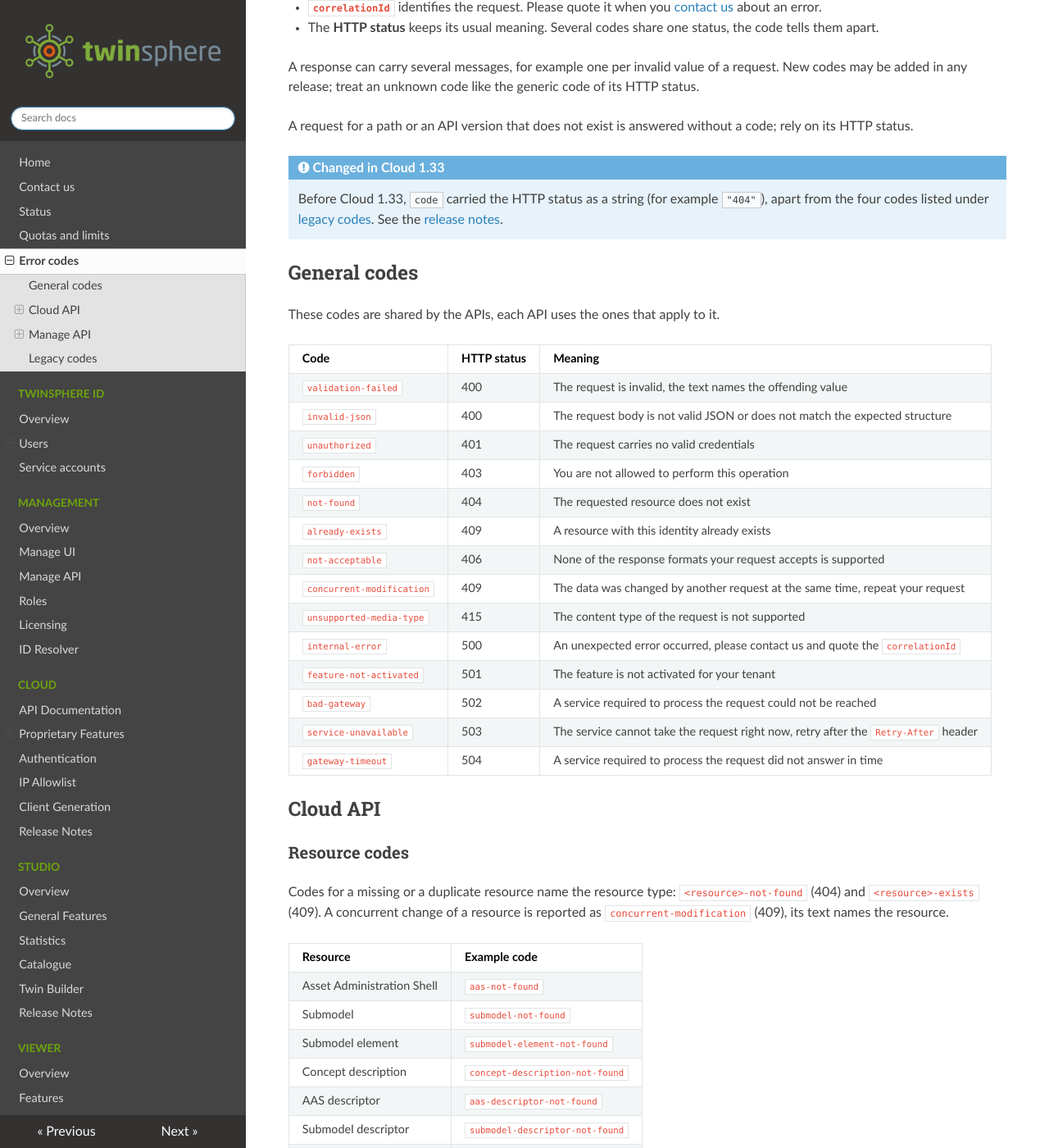
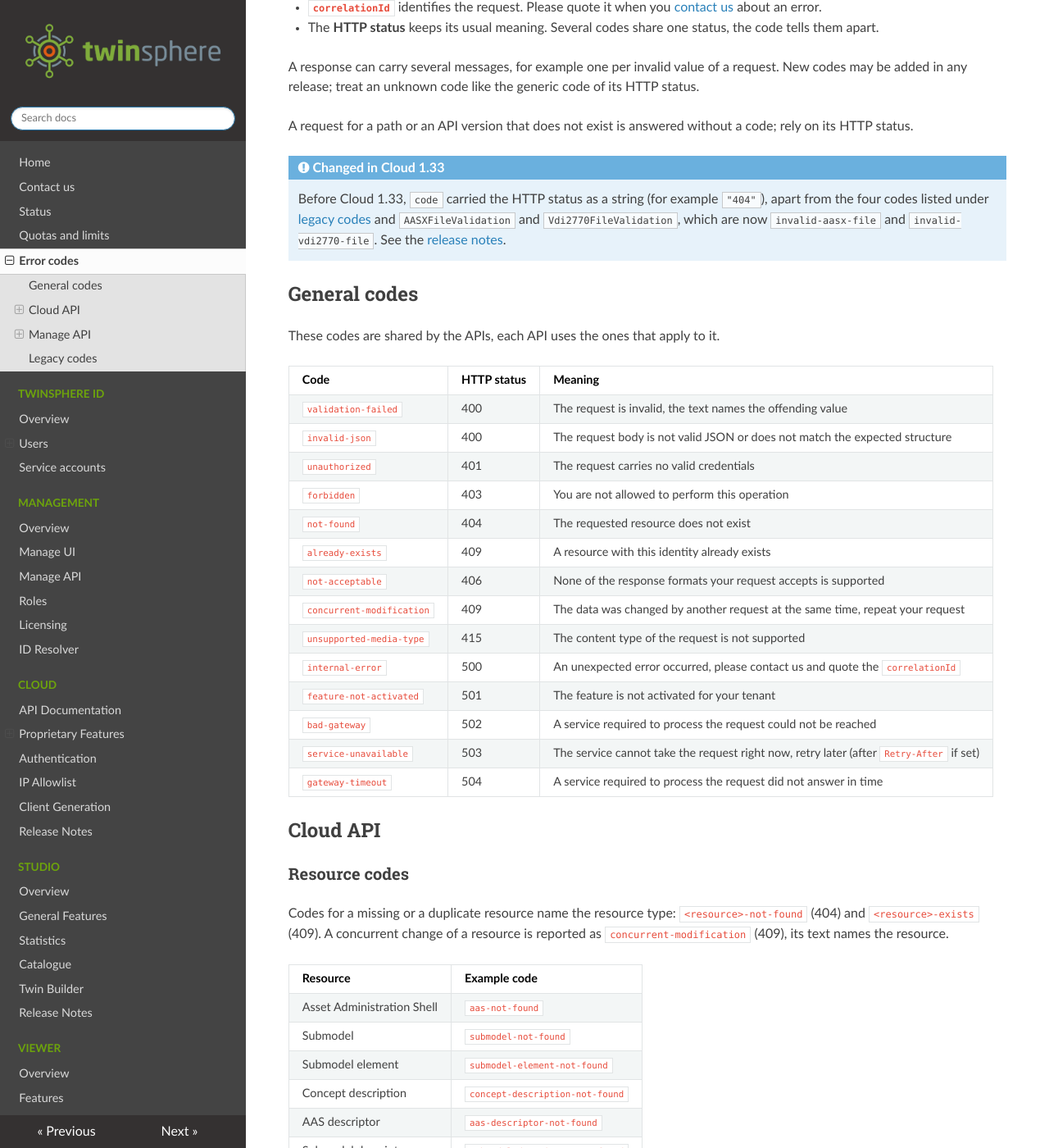
Before and after one commit to twinsphere/twinsphere.github.io, an MkDocs documentation site: the page built from docs/error-codes.md, in a window 1280 px wide and 1400 px high, scrolled down 483 px. Shown: the whole window at 82% size. Built offline with MkDocs 1.6.1, drawn with Linux system fonts in a browser that asks for light colours; nearby versions of some CDN libraries; some of the changed text lies outside the part shown.

Commit message:
docs(cloud): bulk and maintenance codes, downstream status note

```diff
--- a/docs/error-codes.md
+++ b/docs/error-codes.md
@@ -30,7 +30,8 @@
 
 !!! note "Changed in Cloud 1.33"
     Before Cloud 1.33, `code` carried the HTTP status as a string (for example `"404"`), apart from the four codes
-    listed under [legacy codes](#legacy-codes). See the [release notes](cloud-release-notes.md#cloud-133).
+    listed under [legacy codes](#legacy-codes) and `AASXFileValidation` and `Vdi2770FileValidation`, which are now
+    `invalid-aasx-file` and `invalid-vdi2770-file`. See the [release notes](cloud-release-notes.md#cloud-133).
 
 ## General codes
 
@@ -50,7 +51,7 @@
 | `internal-error` | 500 | An unexpected error occurred, please contact us and quote the `correlationId` |
 | `feature-not-activated` | 501 | The feature is not activated for your tenant |
 | `bad-gateway` | 502 | A service required to process the request could not be reached |
-| `service-unavailable` | 503 | The service cannot take the request right now, retry after the `Retry-After` header |
+| `service-unavailable` | 503 | The service cannot take the request right now, retry later (after `Retry-After` if set) |
 | `gateway-timeout` | 504 | A service required to process the request did not answer in time |
 
 ## Cloud API
@@ -110,6 +111,8 @@
 | `thumbnail-not-found` | 404 | The AAS has no thumbnail |
 | `unmanaged-file-path` | 404 | The file was not uploaded to twinsphere, so it cannot be downloaded from here |
 | `system-entity-locked` | 423 | The object is managed by twinsphere and cannot be modified |
+| `bulk-operation-failed` | 400 | The bulk operation failed, the text names the reason; its status reports it as well |
+| `TENANT_MAINTENANCE` | 503 | Your tenant is in planned maintenance, please try again later |
 | `QUOTA_EXCEEDED` | 422 | A [quota](quotas-and-limits.md) of your tenant is exhausted |
 | `PAYLOAD_TOO_LARGE` | 413 | The submodel exceeds the [size limit](quotas-and-limits.md) |
 
```
Also changed, not shown: docs/cloud-release-notes.md (+2 -1 lines).
